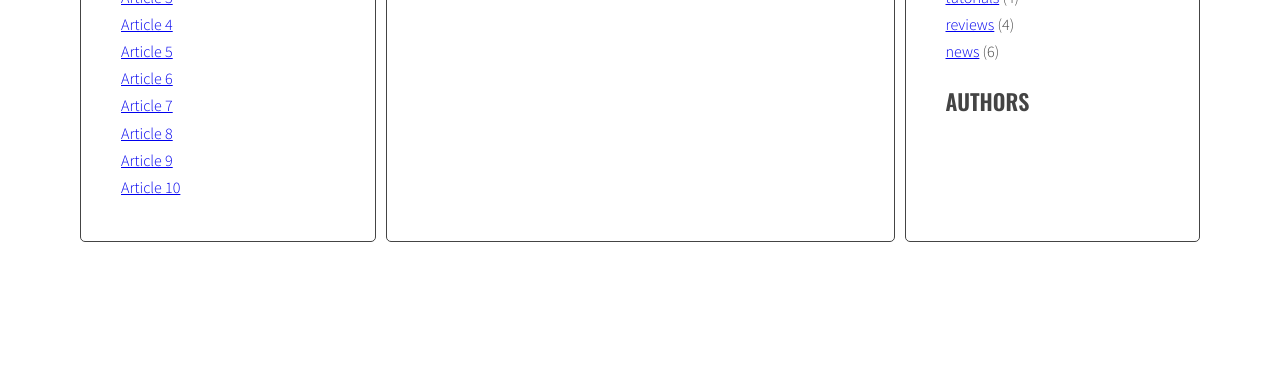
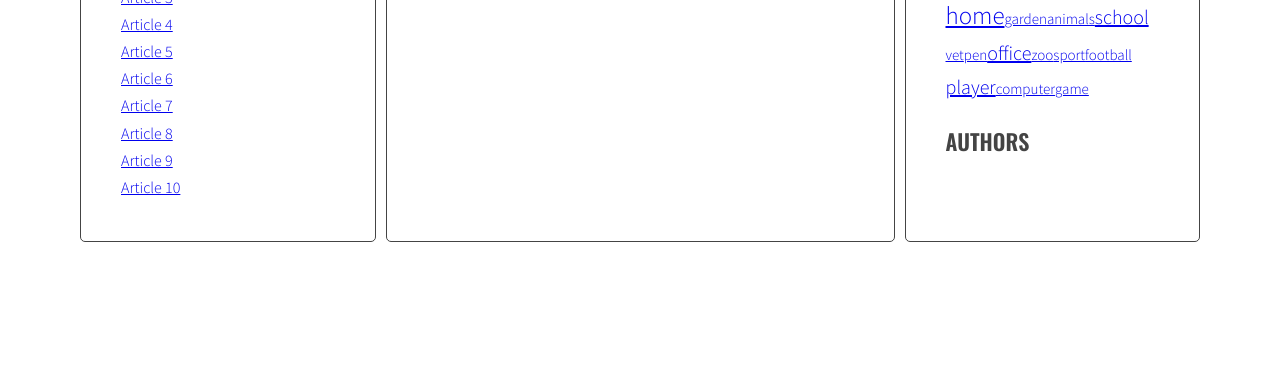
Before and after one commit to kondzio3002/javascript-blog, a website: page index.html in a window 1280 px wide. Shown: the part 429-800 px from the top of the page. Drawn offline with nearby package versions, Linux system fonts and the light colour scheme; a web font is replaced by a local one.

Commit message:
Add list tags js

```diff
--- a/index.html
+++ b/index.html
@@ -62,7 +62,7 @@
                                 </ul>
                             </div>
                         </article>
-                        <article class="post" id="article-4" data-tags="school home road" data-author="Kitty Toebean">
+                        <article class="post" id="article-4" data-tags="school home dog" data-author="Kitty Toebean">
                             <h3 class="post-title">Article 4</h3>
                             <p class="post-author"></p>
                             <div class="post-content">
@@ -164,11 +164,7 @@
                     <aside class="sidebar">
                         <h2 class="section-title">Tags</h2>
                         <ul class="list tags">
-                            <li><a href="#">design</a> <span>(6)</span></li>
-                            <li><a href="#">code</a> <span>(5)</span></li>
-                            <li><a href="#">tutorials</a> <span>(4)</span></li>
-                            <li><a href="#">reviews</a> <span>(4)</span></li>
-                            <li><a href="#">news</a> <span>(6)</span></li>
+
                         </ul>
                         <h2 class="section-title">Authors</h2>
                         <ul class="list authors">
--- a/js/script.js
+++ b/js/script.js
@@ -45,7 +45,10 @@ const optArticleSelector = '.post',
   optTitleSelector = '.post-title',
   optTitleListSelector = '.titles',
   optArticleTagsSelector = '.post-tags .list',
-  optArticleAuthorSelector ='.post-author';
+  optArticleAuthorSelector ='.post-author',
+  optTagsListSelector = '.tags.list',
+  optCloudClassCount = '5',
+  optCloudClassPrefix = 'tag-size-';
 
 function generateTitleLinks(customSelector = ''){
   console.log(customSelector);
@@ -108,48 +111,105 @@ for(let link of links){
   link.addEventListener('click', titleClickHandler);
 }
 
+function calculateTagsParams(tags){
+  const params = {min: '999999', max: '0'};
+
+  for(let tag in tags){
+    console.log(tag + ' is used ' + tags[tag] + ' times');
+
+    if(tags[tag] > params.max){
+      params.max = tags[tag];
+    }
+
+    if(tags[tag] < params.min){
+      params.min = tags[tag]
+    }
+  }
+
+  return params;
+}
+
+function calculateTagClass(count,params){
+  const normalizedCount = count - params.min;
+  const normalizedMax = params.max - params.min;
+  const percentage = normalizedCount / normalizedMax;
+  const classNumber = Math.floor( percentage * (optCloudClassCount - 1) + 1 );
+  return optCloudClassPrefix + classNumber;
+}
+
+
 function generateTags(){
-  /* find all articles */
+  /* [NEW] create a new variable allTags with an empty array */
+  let allTags = {};
+
+  /* [DONE] find all articles */
   const articles = document.querySelectorAll(optArticleSelector);
   console.log(articles);
 
-  /* START LOOP: for every article: */
+  /* [DONE] START LOOP: for every article: */
   for(let article of articles){
 
-    /* find tags wrapper */
+    /* [DONE] find tags wrapper */
     const tagsList = article.querySelector(optArticleTagsSelector);
     console.log(tagsList);
 
-    /* make html variable with empty string */
+    /* [DONE] make html variable with empty string */
     let html = '';
     console.log(html);
 
-    /* get tags from data-tags attribute */
+    /* [DONE] get tags from data-tags attribute */
     const articleTags = article.getAttribute('data-tags');
     console.log(articleTags);
 
-    /* split tags into array */
+    /* [DONE] split tags into array */
     const articleTagsArray = articleTags.split(' ');
     console.log(articleTagsArray);
 
-    /* START LOOP: for each tag */
+    /* [DONE] START LOOP: for each tag */
     for(let tag of articleTagsArray){
       console.log(tag);
 
-      /* generate HTML of the link */
+      /* [DONE] generate HTML of the link */
       const linkHTML = '<li><a href="#tag-' + tag + '">' + tag + '</a></li>';
 
-      /* add generated code to html variable */
+      /* [DONE] add generated code to html variable */
       html = html + linkHTML;
 
-    /* END LOOP: for each tag */
+      /* [NEW] check if this link is NOT already in allTags */
+      if(!allTags[tag]) {
+        /* [NEW] add generated code to allTags array */
+        allTags[tag] = 1;
+      } else {
+        allTags[tag]++;
+      }
+
+    /* [DONE] END LOOP: for each tag */
     }
 
-    /* insert HTML of all the links into the tags wrapper */
+    /* [DONE] insert HTML of all the links into the tags wrapper */
     tagsList.innerHTML = html;
 
-  /* END LOOP: for every article: */
+  /* [DONE] END LOOP: for every article: */
   }
+
+  /* [NEW] find list of tags in right column */
+  const tagList = document.querySelector(optTagsListSelector);
+
+  const tagsParams = calculateTagsParams(allTags);
+  console.log('tagsParams:', tagsParams)
+
+  /* [NEW] create variable for all links HTML code */
+  let allTagsHTML = '';
+
+  /* [NEW] START LOOP: for each tag in allTags: */
+  for(let tag in allTags){
+    /* [NEW] generate code of a link and add it to allTagsHTML */
+    allTagsHTML += '<li><a class="' + calculateTagClass(allTags[tag], tagsParams) + '" href="#">' + tag + '</a></li>';
+  }
+  /* [NEW] END LOOP: for each tag in allTags: */
+
+  /*[NEW] add HTML from allTagsHTML to tagList */
+  tagList.innerHTML = allTagsHTML;
 }
 generateTags();
 
--- a/sass/style.scss
+++ b/sass/style.scss
@@ -118,3 +118,26 @@ body {
     margin: 0 10px 0 0;
   }
 }
+
+/* Tags */
+.tags {
+  li {
+    display: inline-block;
+  }
+}
+
+.tag-size-1 {
+  font-size: 15px;
+}
+.tag-size-2 {
+  font-size: 20px;
+}
+.tag-size-3 {
+  font-size: 25px;
+}
+.tag-size-4 {
+  font-size: 30px;
+}
+.tag-size-5 {
+  font-size: 38px;
+}
```
Also changed, not shown: css/style.css, 1 other file.
